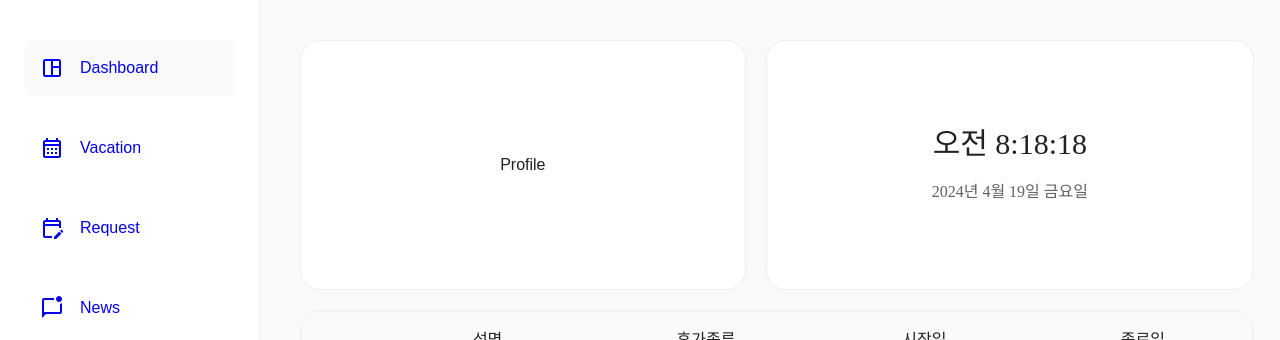
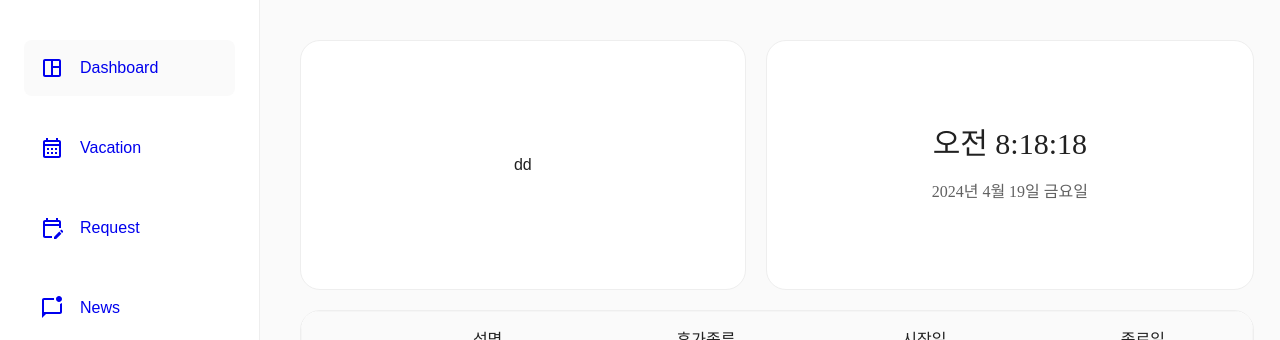
Before and after one commit to SSUDNG/toy1-group3, a React (Create React App) app: page / in a window 1280 px wide. Shown: the top 340 px of the page. Built offline with nearby package versions, Linux system fonts and the light colour scheme; no server answers; sample sign-in values are in the browser's storage; a web font is replaced by a local one.

Commit message:
ProfilePage Edit

```diff
--- a/src/App.module.css
+++ b/src/App.module.css
@@ -1,7 +1,7 @@
 .app {
   display: flex;
 }
-.main-content {
+.content {
   height: 100vh;
   background-color: #fafafa;
 }
--- a/src/App.tsx
+++ b/src/App.tsx
@@ -70,7 +70,7 @@ function App() {
         </nav>
       )}
 
-      <div className={styles.mainContent}>
+      <div className={styles.content}>
         <Routes>
           <Route
             path="/login"
--- a/src/components/TypeDef.tsx
+++ b/src/components/TypeDef.tsx
@@ -11,7 +11,7 @@ export interface AttandanceInfo {
   begin: Date;
   end: Date;
   comment: string;
-};
+}
 
 export type ProfileData = {
   name: string;
--- a/src/pages/MainPage/index.tsx
+++ b/src/pages/MainPage/index.tsx
@@ -7,7 +7,7 @@ function MainPage() {
   return (
     <div className={styles.container}>
       <section className={styles.top}>
-        <div className={styles.profileCard}>Profile</div>
+        <div className={styles.profileCard}>dd</div>
         <Clock />
       </section>
       <section className={styles.middle}>
```
